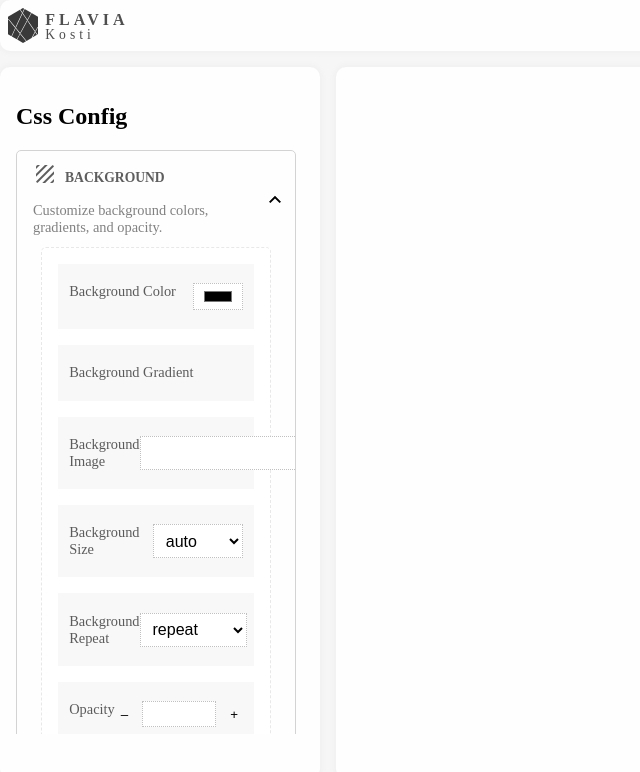
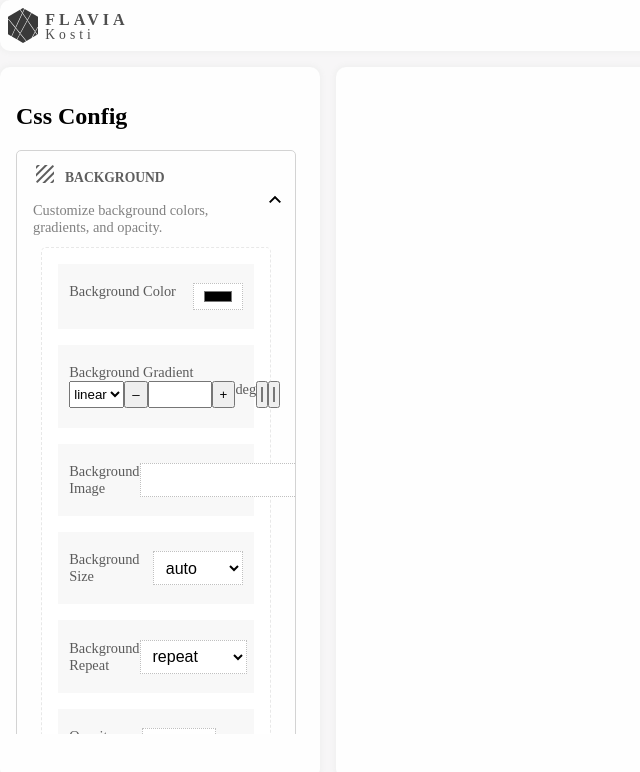
Before and after one commit to flavia3107/css-playground, an Angular app: page / in a window 1280 px wide. Both pictures are taken after a click on the button 156 px from the left and 211 px from the top of the page. Shown: the top 772 px of the page, without its empty margins (0-640 px from the left). Built offline with nearby package versions, Linux system fonts and the light colour scheme.

Commit message:
Css Playground: Config P3

```diff
--- a/src/app/app.config.ts
+++ b/src/app/app.config.ts
@@ -56,6 +56,7 @@ interface BaseProperty {
 	value: string | number | boolean;
 	label?: string;
 	unit?: string;
+	props?: any
 }
 
 interface SimpleProperty extends BaseProperty {
@@ -90,7 +91,14 @@ export const CSS_CONFIG: CSSSection[] = [
 		summary: 'Customize background colors, gradients, and opacity.',
 		properties: [
 			{ name: 'backgroundColor', value: '#3498db', type: 'color' },
-			{ name: 'backgroundGradient', value: 'linear-gradient(90deg, #3498db, #9b59b6)', type: 'custom' },
+			{
+				name: 'backgroundGradient', value: 'linear-gradient(90deg, #3498db, #9b59b6)', type: 'custom', props: [
+					{ name: 'type', value: 'linear', type: 'select', options: ['linear', 'radial'] },
+					{ name: 'angle', value: '90', type: 'number', unit: 'deg', min: 0, max: 360, step: 1 },
+					{ name: 'color_1', type: 'color', value: '#3498db' },
+					{ name: 'color_1', type: 'color', value: '#3498db' }
+				]
+			},
 			{ name: 'backgroundImage', value: '', type: 'text' },
 			{ name: 'backgroundSize', value: 'cover', type: 'select', options: ['auto', 'cover', 'contain'] },
 			{ name: 'backgroundRepeat', value: 'no-repeat', type: 'select', options: ['repeat', 'no-repeat', 'repeat-x', 'repeat-y'] },
--- a/src/app/components/css-configs/css-configs.component.html
+++ b/src/app/components/css-configs/css-configs.component.html
@@ -19,9 +19,9 @@
 			</div>
 			}
 			@case ('custom') {
-			<div class="flex-row space_between input-container">
+			<div class="flex-column space_between input-container">
 				{{property.name | camelToWords}}
-				<app-custom-input-fields />
+				<app-custom-input-fields [properties]="property.props" />
 			</div>
 			}
 			@case ('text') {
--- a/src/app/components/custom-input-fields/custom-input-fields.component.html
+++ b/src/app/components/custom-input-fields/custom-input-fields.component.html
@@ -3,11 +3,35 @@
 	<label class="main-label">{{ label() }}</label>
 	}
 
-	<div class="inputs-row">
-		@for (prop of properties(); track prop.name) {
-		<div class="input-item">
-			<span class="prop-label">{{ prop.label || prop.name }}</span>
+	<div class="inputs-row flex-row">
+		@for (property of properties(); track property.name) {
+		@switch (property.type) {
+		@case ('color') {
+		<input type="color" class="input-color" />
+		}
+		@case ('text') {
+		<input type="text" />
+		}
+		@case ('select') {
+		<select class="input-select">
+			@for (option of property?.options; track option) {
+			<option [value]="option">{{ option }}</option>
+			}
+		</select>
+		}
+		@case ('number') {
+		<div class="number-control flex-row">
+			<button class="btn">–</button>
+			<input type="number" [min]="property.min" [max]="property.max" />
+			<button class="btn">+</button>
+			@if(property.unit){
+			<span class="unit">{{ property.unit }}</span>
+			}
+		</div>
+		}
+		}
 
+		<!-- <div class="input-item">
 			<div class="input-group">
 				<input [type]="prop.type || 'number'" [(ngModel)]="prop.value" [min]="prop.min" [max]="prop.max"
 					[step]="prop.step || 1" (ngModelChange)="update()" />
@@ -15,7 +39,7 @@
 				<span class="unit">{{ prop.unit }}</span>
 				}
 			</div>
-		</div>
+		</div> -->
 		}
 	</div>
 </div>
```
